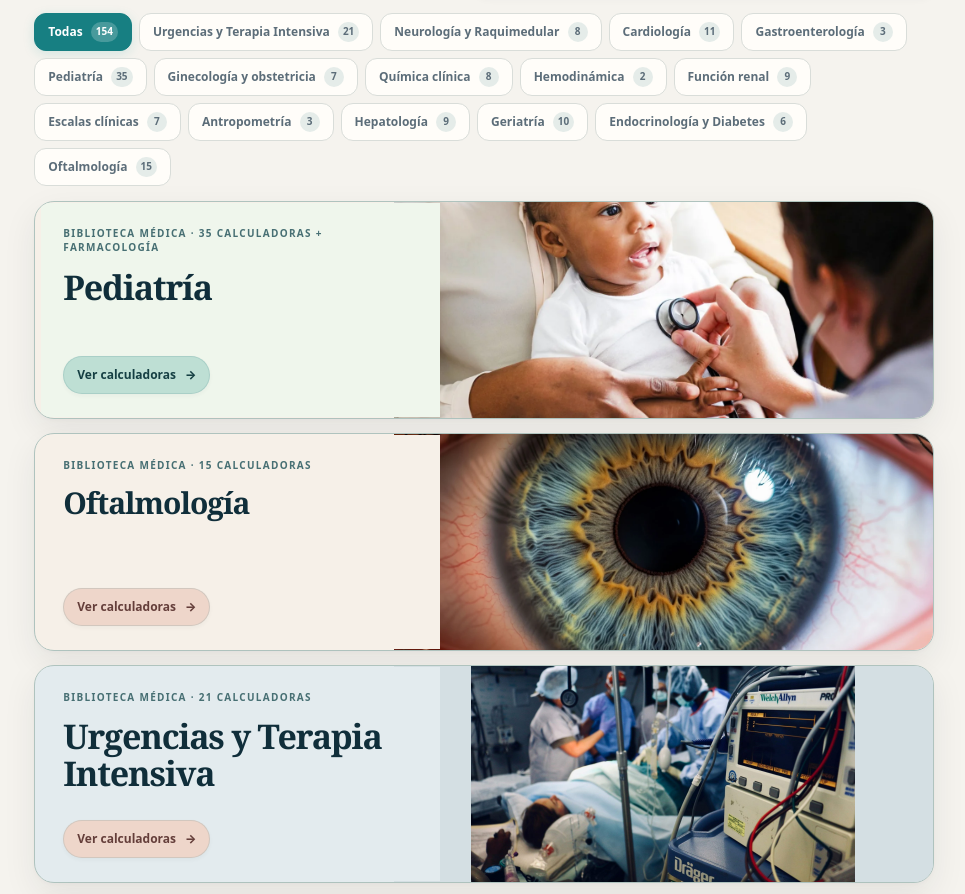
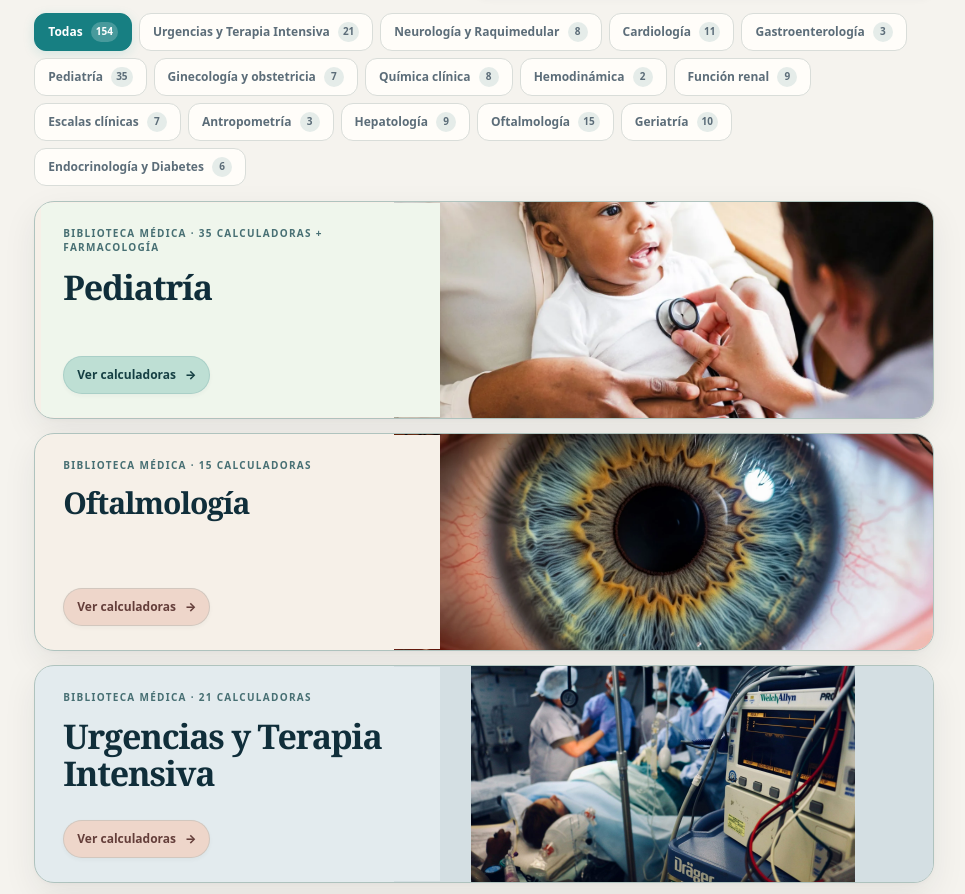
Before and after one commit to leo26alvizo/kidbum-calc, a plain HTML site: page index.html in a window 1280 px wide. Shown: the part 926-1820 px from the top of the page, without its empty margins (285-1250 px from the left). Drawn offline with Linux system fonts and the light colour scheme.

```diff
--- a/index.html
+++ b/index.html
@@ -1979,7 +1979,7 @@ const integratedCalculators=[
 ];
 const countedCalculatorRegistry=[...defs,...externalCalculators,...diabetesTools,...integratedCalculators];
 const calculatorCount=(cat='Todas')=>countedCalculatorRegistry.filter(d=>cat==='Todas'||d.category===cat).length;
-const categories=['Todas','Urgencias y Terapia Intensiva','Neurología y Raquimedular','Cardiología','Gastroenterología','Pediatría','Ginecología y obstetricia','Química clínica','Hemodinámica','Función renal','Escalas clínicas','Antropometría','Hepatología','Geriatría','Endocrinología y Diabetes','Oftalmología'];
+const categories=['Todas','Urgencias y Terapia Intensiva','Neurología y Raquimedular','Cardiología','Gastroenterología','Pediatría','Ginecología y obstetricia','Química clínica','Hemodinámica','Función renal','Escalas clínicas','Antropometría','Hepatología','Oftalmología','Geriatría','Endocrinología y Diabetes'];
 const main=document.getElementById('main-content');
 /* The meta tag is the single release-version source for sidebar, footer and About. */
 const APP_VERSION=document.querySelector('meta[name="kidbum-app-version"]')?.content||'desconocida';
```
